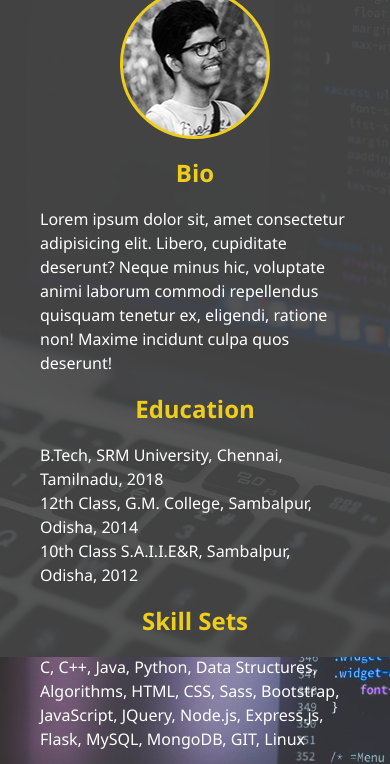
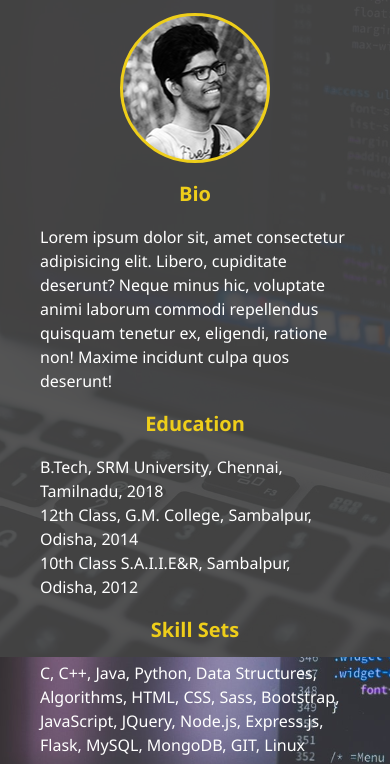
Before and after one commit to abhisekh96/my-portfolio, a website: page dist/about.html in a window 390 px wide. Shown: the part 187-951 px from the top of the page. Drawn offline with Linux system fonts and the light colour scheme.

Commit message:
for phone everything is completed except the menu button and header

```diff
--- a/scss/_mobile.scss
+++ b/scss/_mobile.scss
@@ -88,7 +88,7 @@
   }
 
   .item1 {
-    margin-top: 13vh;
+    margin-top: 14vh;
   }
 
   // Menu Page
@@ -203,7 +203,9 @@
 
     h2 {
       font-weight: bold;
-      font-size: 1.4rem;
+      font-size: 1.5rem;
+      padding: 0 1rem;
+      line-height: 1.2;
     }
 
     .container1 {
@@ -230,7 +232,7 @@
         .bio-heading {
           text-align: center;
           font-weight: bold;
-          font-size: 1.5rem;
+          font-size: 1.25rem;
           margin-bottom: 0;
           margin-top: 1rem;
         }
@@ -266,7 +268,7 @@
         h3 {
           text-align: center;
           font-weight: bold;
-          font-size: 1.5rem;
+          font-size: 1.25rem;
           margin-bottom: 0;
           margin-top: 0;
         }
```
Also changed, not shown: scss/_menu.scss (+11 -0 lines), dist/css/main.css.
